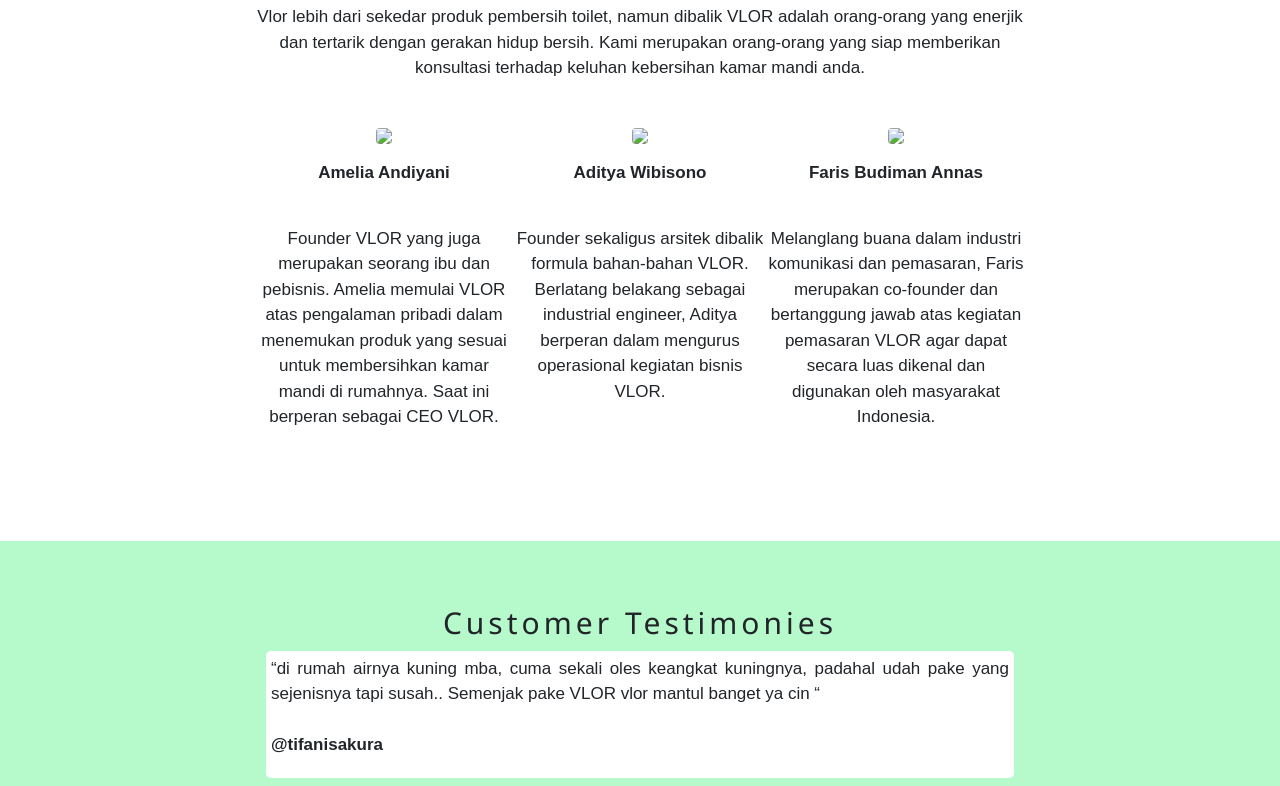
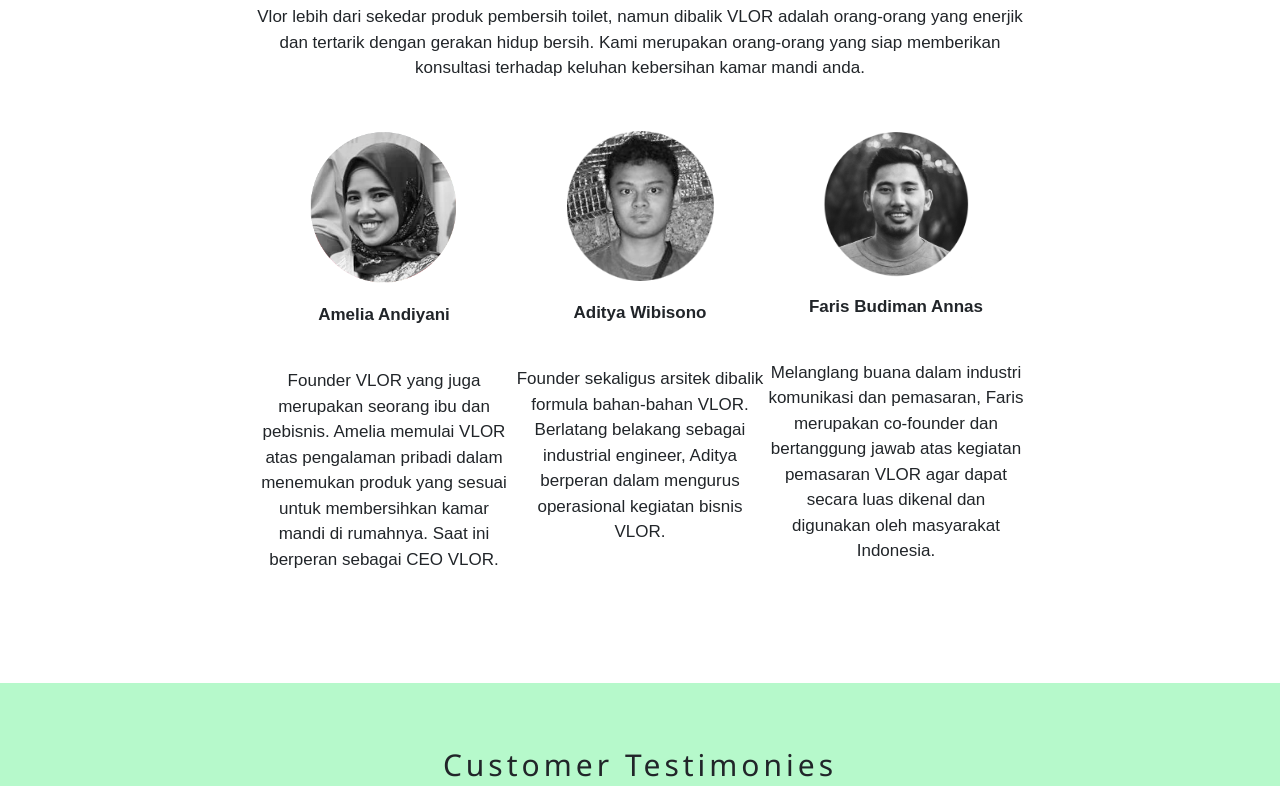
Before and after one commit to deaoktavia/Vlor_Indonesia, a plain HTML site: page index.html in a window 1280 px wide. Shown: the part 1636-2422 px from the top of the page. Drawn offline with nearby package versions, Linux system fonts and the light colour scheme.

Commit message:
Update index.html

```diff
--- a/index.html
+++ b/index.html
@@ -11,7 +11,7 @@
 <body>
 <div class="w3-top">
     <div id="navbar">
-      <div class="logo"><img src="./vlor/Logo.png"></div>
+      <div class="logo"><img src="./Logo.png"></div>
       <div class="w3-bar w3-card">
         <a class="w3-bar-item w3-button w3-padding-large w3-hide-medium w3-hide-large w3-right" href="javascript:void(0)" onclick="myFunction()" title="Toggle Navigation Menu"><i class="fa fa-bars"></i></a>
   <div id="menu">
@@ -52,19 +52,19 @@
     <p class="VlorID">Vlor lebih dari sekedar produk pembersih toilet, namun dibalik VLOR adalah orang-orang yang enerjik dan tertarik dengan gerakan hidup bersih. Kami merupakan orang-orang yang siap memberikan konsultasi terhadap keluhan kebersihan kamar mandi anda. </p>
     <div class="w3-row w3-padding-32">
       <div class="w3-third">
-        <img src="./vlor/AMEL.png" class="w3-round w3-margin-bottom" style="width:60%">
+        <img src="./AMEL.png" class="w3-round w3-margin-bottom" style="width:60%">
         <p><b>Amelia Andiyani</b></p>
         <br>
         <p>Founder VLOR yang juga merupakan seorang ibu dan pebisnis. Amelia memulai VLOR atas pengalaman pribadi dalam menemukan produk yang sesuai untuk membersihkan kamar mandi di rumahnya. Saat ini berperan sebagai CEO VLOR.</p>
       </div>
       <div class="w3-third">
-        <img src="./vlor/ADITYA.png" class="w3-round w3-margin-bottom" style="width:60%">
+        <img src="./ADITYA.png" class="w3-round w3-margin-bottom" style="width:60%">
         <p><b>Aditya Wibisono</b></p>
         <br>
         <p>Founder sekaligus arsitek dibalik formula bahan-bahan VLOR. Berlatang belakang sebagai industrial engineer, Aditya berperan dalam mengurus operasional kegiatan bisnis VLOR.</p>
       </div>
       <div class="w3-third">
-        <img src="./vlor/FARIS.png" class="w3-round w3-margin-bottom" style="width:60%">
+        <img src="./FARIS.png" class="w3-round w3-margin-bottom" style="width:60%">
         <p><b>Faris Budiman Annas</b></p>
         <br>
         <p>Melanglang buana dalam industri komunikasi dan pemasaran, Faris merupakan co-founder dan bertanggung jawab atas kegiatan pemasaran VLOR agar dapat secara luas dikenal dan digunakan oleh masyarakat Indonesia.</p>
```
